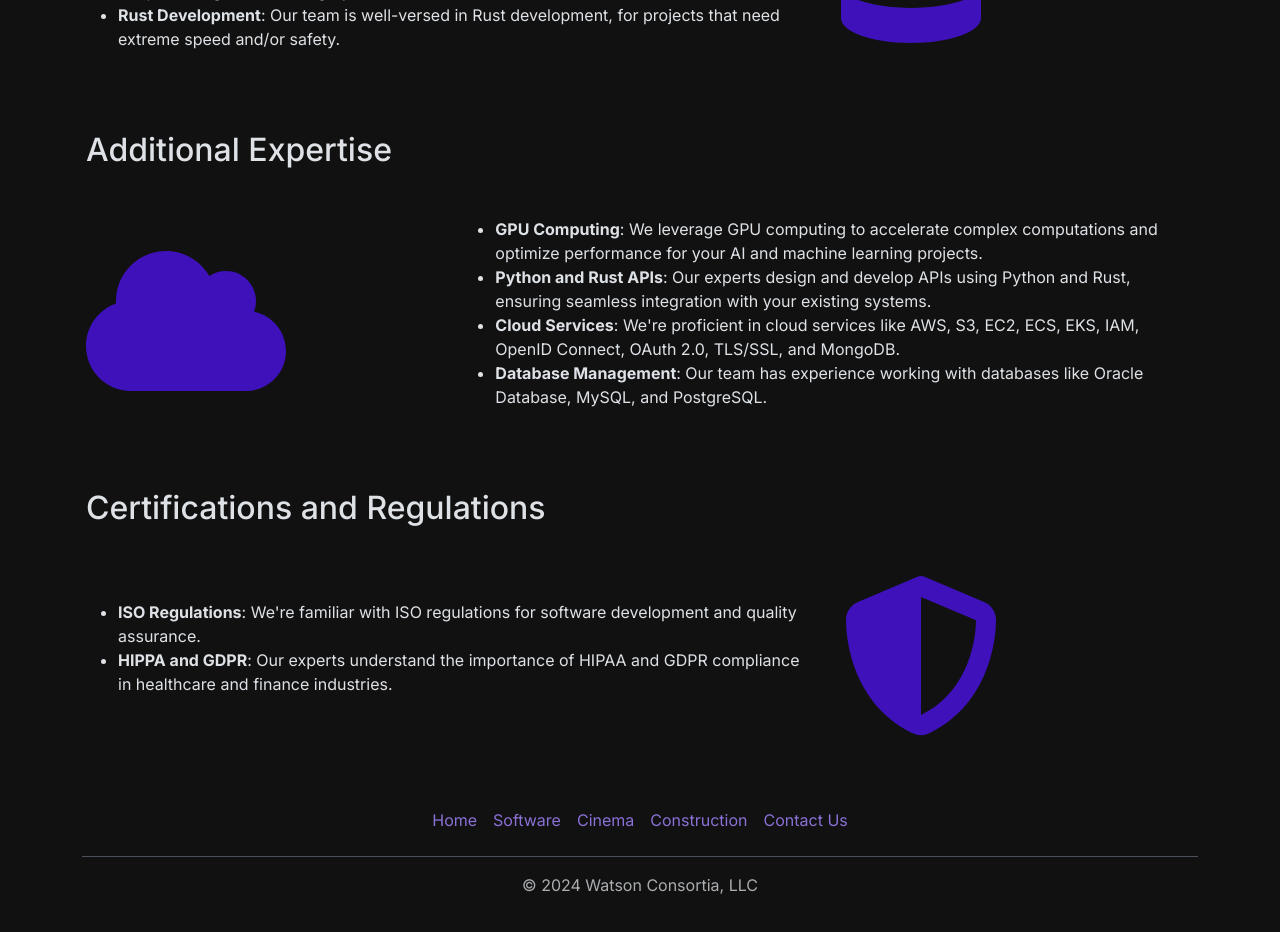
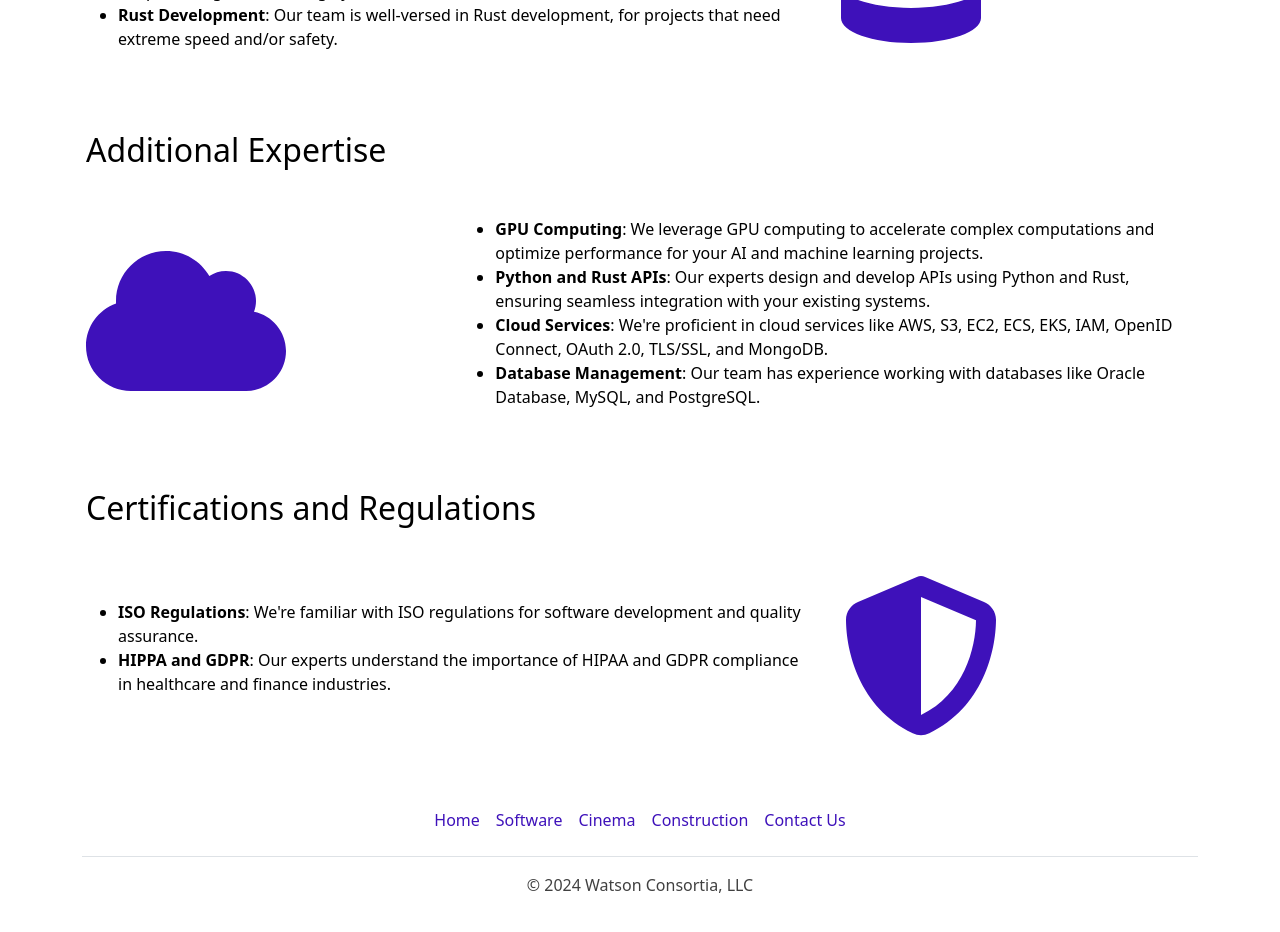
Before and after one commit to alexfromapex/watson-consortia-website, a Next.js app: page /software-data in a window 1280 px wide. Shown: the part 1300-2232 px from the top of the page. Built offline with nearby package versions, Linux system fonts and the light colour scheme.

Commit message:
Dark Mode

```diff
--- a/src/app/contact-us/contact-us.module.css
+++ b/src/app/contact-us/contact-us.module.css
@@ -15,3 +15,6 @@ main.main{
     max-height: 40vh;
     width: auto;
   }
+  .form-control {
+    border: 1px solid var(--bs-primary-color);
+  }
--- /dev/null
+++ b/src/app/home.js
@@ -0,0 +1,50 @@
+"use client";
+import {useCallback, useEffect, useState} from "react";
+import Nav from "./nav";
+import Footer from "./footer";
+import CookieBanner from "./cookie_banner";
+
+export const App = ({ inter, children }) => {
+
+    let _window = typeof(window) === "undefined" ? function() {} : window;
+
+    const matchMedia = useCallback((query) => {
+        if(typeof(window) !== "undefined") {
+            return _window?.matchMedia(query);
+        }
+        return {
+            matches : false,
+            addListener : function() {},
+            removeListener: function() {}
+        };
+    }, [typeof(_window),typeof(_window?.matchMedia)]);
+
+    useEffect(() => {
+        require("bootstrap/dist/js/bootstrap.bundle.min.js");
+      }, []);
+
+    useEffect(() => {
+        if(matchMedia("(prefers-color-scheme: dark)").matches == false) {
+            setDarkMode("light");
+        } else {
+            setDarkMode("dark");
+        }
+    }, [typeof(_window),typeof(_window?.matchMedia)], matchMedia('(prefers-color-scheme: dark)'));
+
+    const [darkMode, setDarkMode] = useState("auto");
+
+    return (
+        <html lang="en" data-bs-theme={darkMode}>
+        <body className={`${inter.className} body`}>
+          <Nav />
+          {children}
+          <CookieBanner />
+          <div className="container">
+            <Footer />
+          </div>
+        </body>
+      </html>
+    )
+};
+
+export default App;
--- a/src/app/layout.js
+++ b/src/app/layout.js
@@ -1,9 +1,8 @@
 import { Inter } from "next/font/google";
 import "./theme.scss";
 import "./globals.css";
-import Nav from "./nav";
-import Footer from "./footer";
-import CookieBanner from "./cookie_banner";
+import App from "./home";
+
 
 const inter = Inter({ subsets: ["latin"] });
 
@@ -22,15 +21,8 @@ export const metadata = {
 export default function RootLayout({ children }) {
 
   return (
-    <html lang="en" data-bs-theme="dark">
-      <body className={`${inter.className} body`}>
-        <Nav />
-        {children}
-        <CookieBanner />
-        <div className="container">
-          <Footer />
-        </div>
-      </body>
-    </html>
+    <App inter>
+      {children}
+    </App>
   );
 }
--- a/src/app/software-data/page.js
+++ b/src/app/software-data/page.js
@@ -1,14 +1,9 @@
 "use client";
-import {useEffect} from "react";
 import styles from "./software.module.css";
 import { FontAwesomeIcon } from '@fortawesome/react-fontawesome';
 import { faBrain, faCloud, faDatabase, faShieldAlt } from '@fortawesome/free-solid-svg-icons';
 
 export default function Services() {
-
-  useEffect(() => {
-    require("bootstrap/dist/js/bootstrap.bundle.min.js");
-  }, []);
 
   return (
     <>
```
